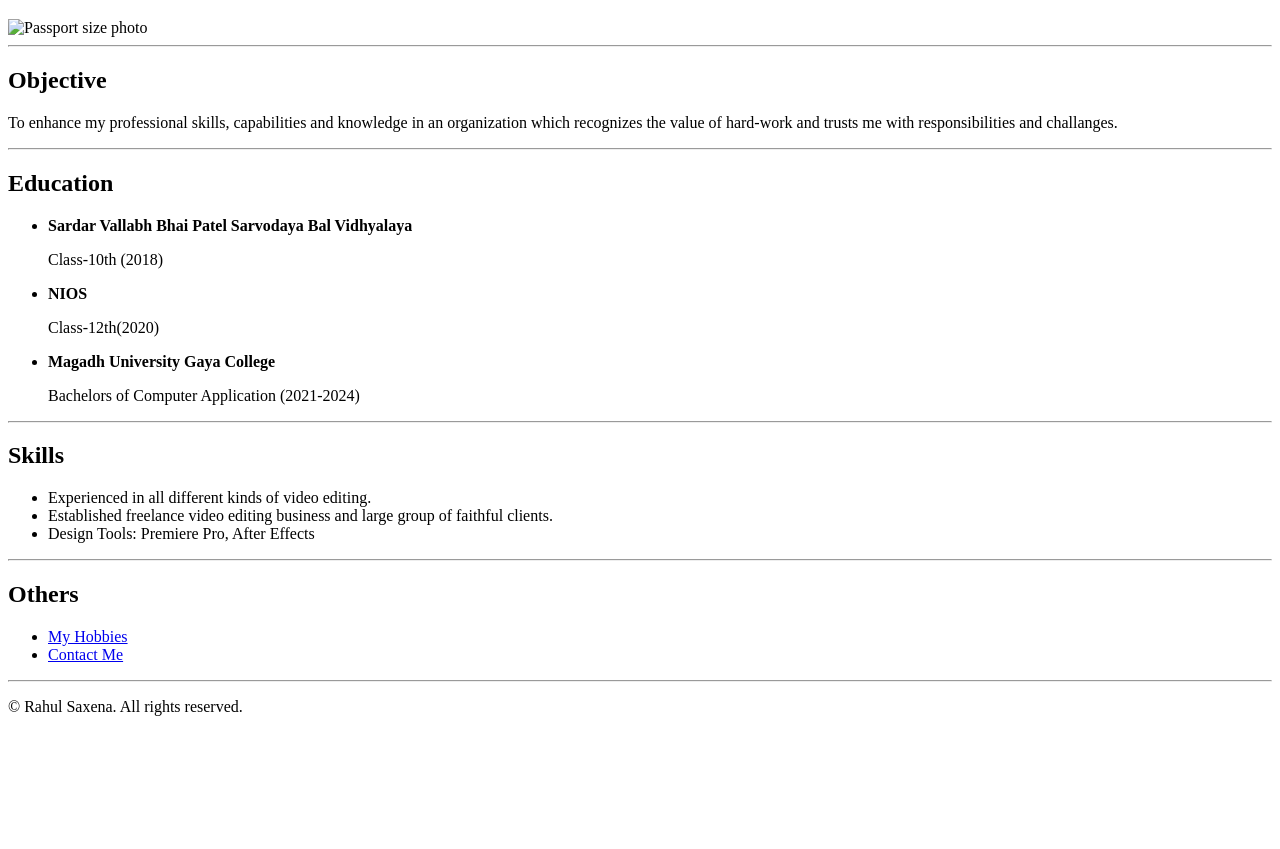
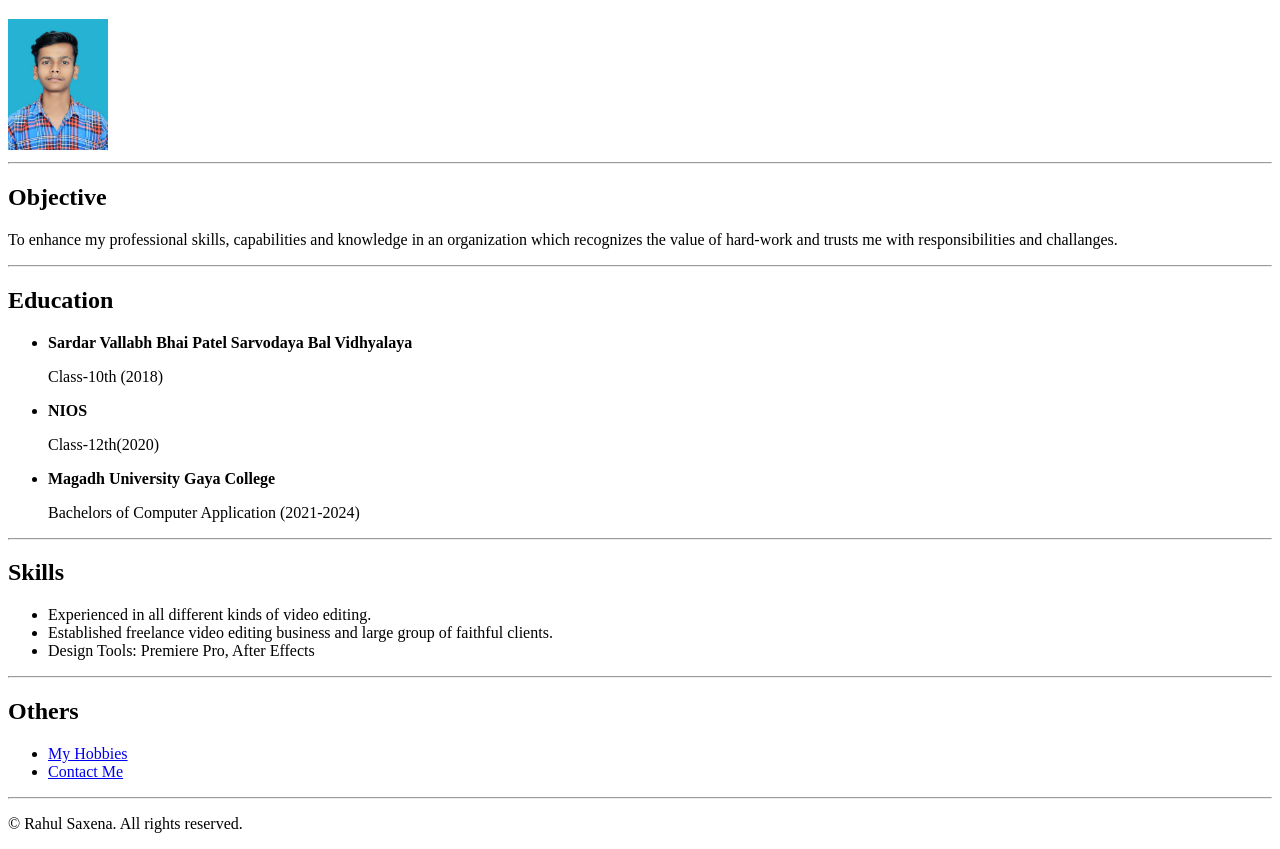
Before and after one commit to Saxena54321/html-resume, a plain HTML site: page index.html in a window 1280 px wide. Shown: the part 61-910 px from the top of the page. Before the commit the page ends 800 px from the top, so only its background shows below. Drawn offline with Linux system fonts and the light colour scheme.

Commit message:
Update index.html

```diff
--- a/index.html
+++ b/index.html
@@ -6,7 +6,7 @@
 </head>
 <body>
     <h1>Rahul Saxena</h1>
-        <img src="./Resume/rahul .JPG" alt="Passport size photo" width="100">
+        <img src="./rahul .JPG" alt="Passport size photo" width="100">
         <hr />
         <h2>Objective</h2>
         <p>To enhance my professional skills, capabilities and knowledge in an organization which recognizes the value of hard-work and trusts me with responsibilities and challanges.</p>
```
